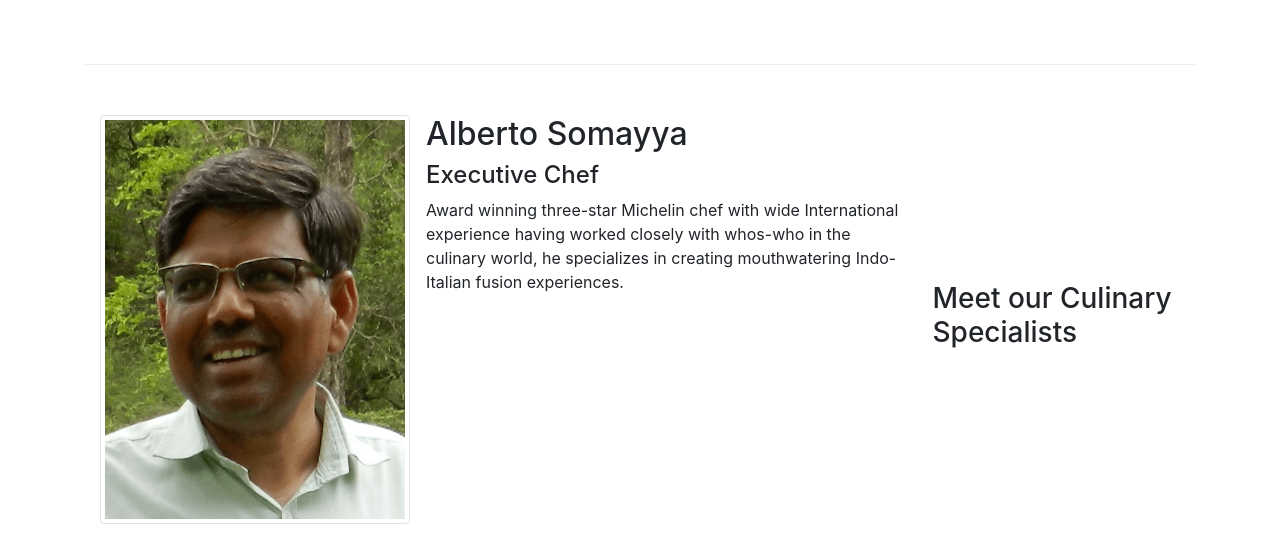
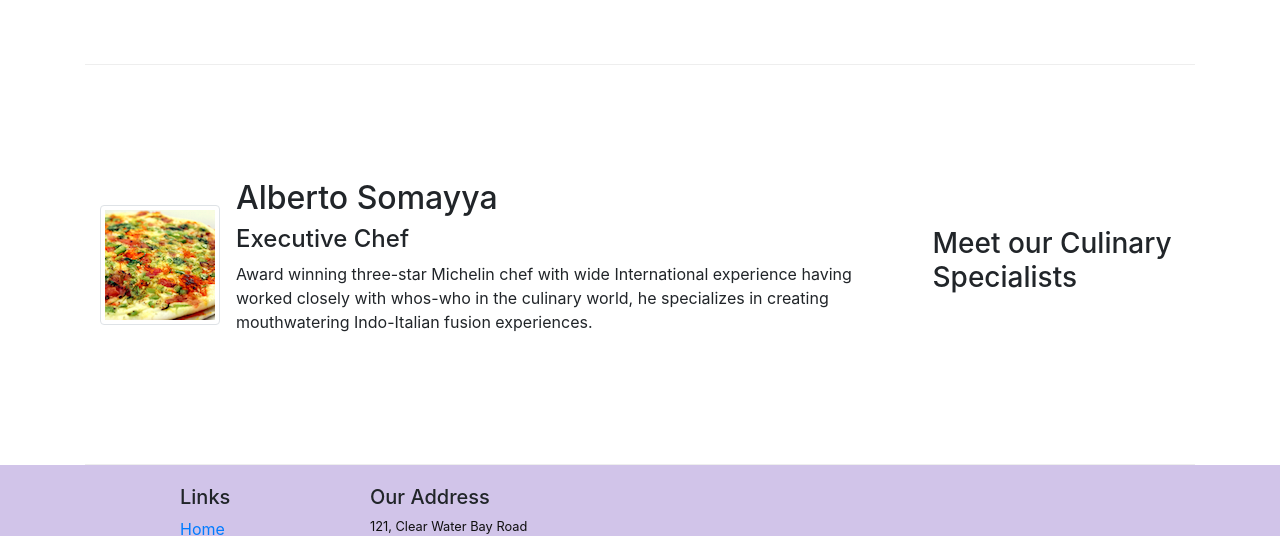
Before and after one commit to AbhiSri7/Restaurant-bootstrap, a website: page index.html in a window 1280 px wide. Shown: the part 1470-2006 px from the top of the page. Drawn offline with Linux system fonts and the light colour scheme.

Commit message:
Executive Chef Image

```diff
--- a/index.html
+++ b/index.html
@@ -270,7 +270,7 @@
             </div>
             <div class="col col-sm order-sm-first col-md">
                 <div class="media">
-                    <img class="d-flex mr-3 img-thumbnail align-self-center" src="img/alberto.png" alt="alberto">
+                    <img class="d-flex mr-3 img-thumbnail align-self-center" src="img/uthappizza.png" alt="alberto">
                     <div class="media-body d-none d-sm-block">
                         <h2 class="mt-0">Alberto Somayya</h2>
                         <h4>Executive Chef</h4>
```
